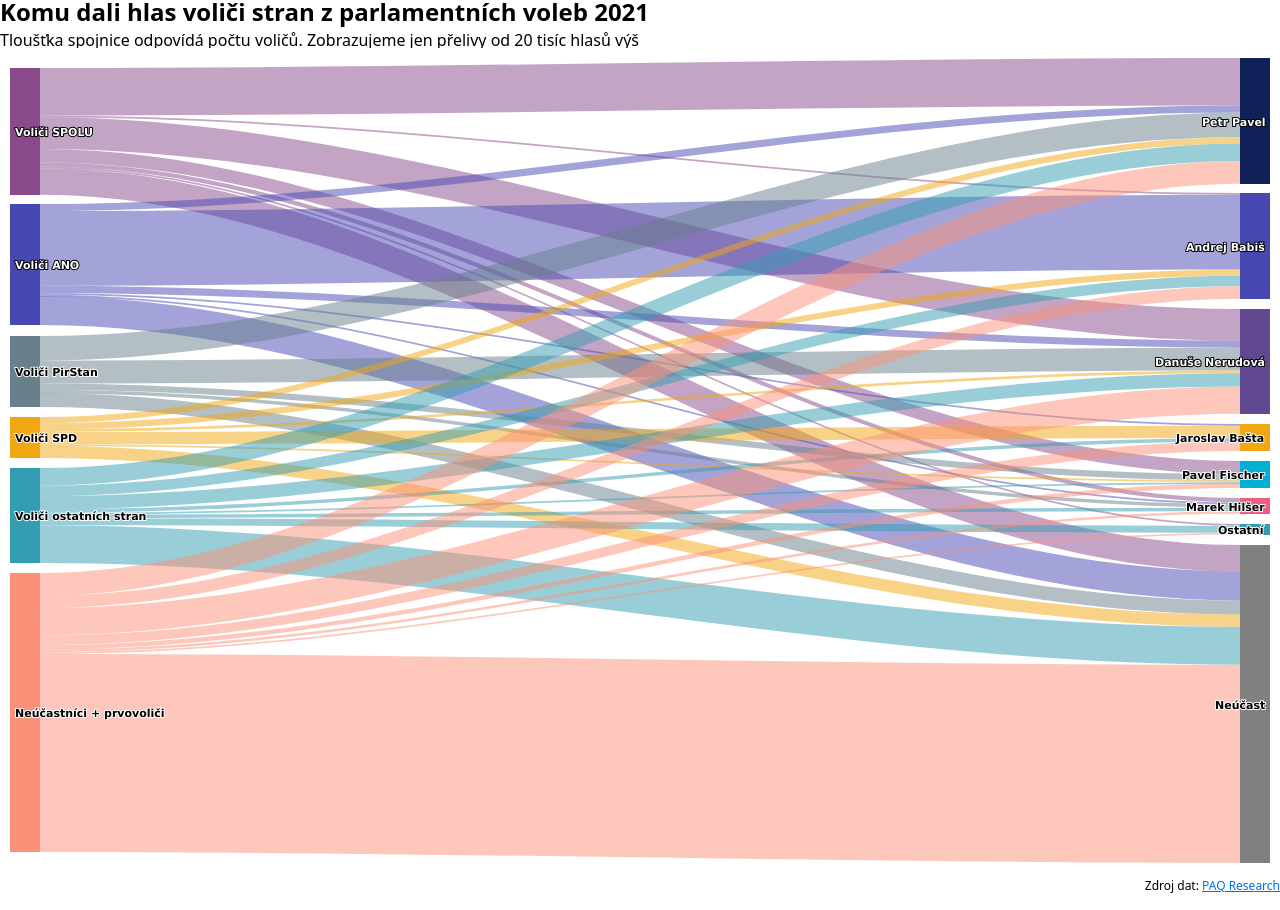
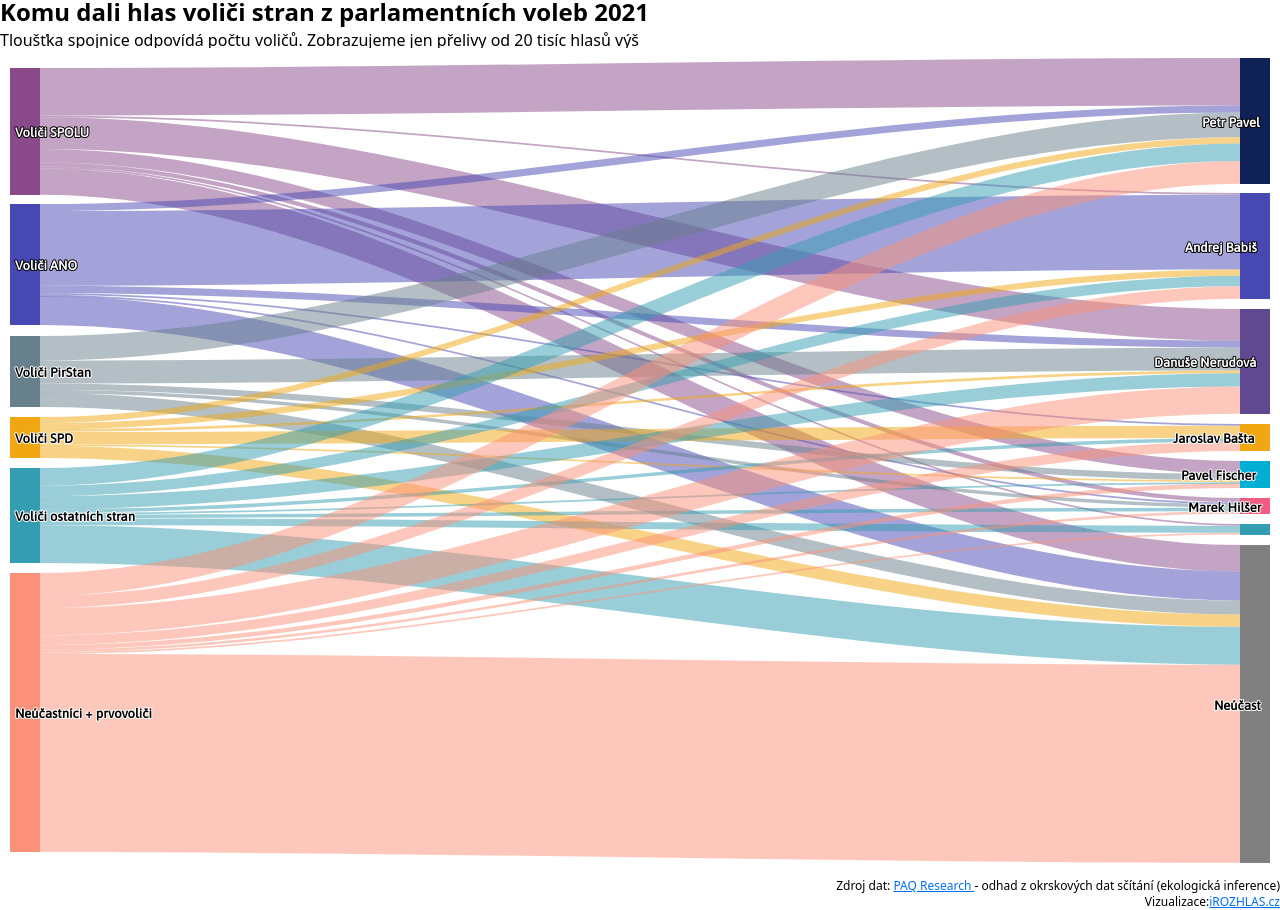
Before and after one commit to DataRozhlas/charts, a Next.js app: page /charts/sankey-prez in a window 1280 px wide. Built offline with nearby package versions, Linux system fonts and the light colour scheme.

Commit message:
fonts, credits

```diff
--- a/components/Sankey/index.tsx
+++ b/components/Sankey/index.tsx
@@ -1,16 +1,22 @@
 import Highcharts from "highcharts";
 import highchartsSankey from "highcharts/modules/sankey";
 import HighchartsReact from "highcharts-react-official";
+import { Asap } from "@next/font/google";
+
+const asap = Asap({ weight: "400", subsets: ["latin"] });
 
 if (typeof Highcharts === "object") {
   highchartsSankey(Highcharts);
 }
 
 const Sankey = (props: any) => {
-  const options = {
+  const options: any = {
     chart: {
       height: props.height,
       type: "sankey",
+      style: {
+        fontFamily: asap.style.fontFamily,
+      },
     },
     title: {
       text: undefined,
@@ -22,8 +28,21 @@ const Sankey = (props: any) => {
       {
         data: props.data,
         name: "",
+        animation: false,
         nodes: props.nodes,
         nodeWidth: props.nodeWidth,
+        dataLabels: {
+          style: {
+            fontSize: "13px",
+          },
+        },
+        tooltip: {
+          nodeFormatter: function (this: typeof options, err: any) {
+            return `${this.name}<br><b>${this.sum.toLocaleString(
+              "cs-CZ"
+            )} hlasů</b>`;
+          },
+        },
       },
     ],
   };
--- a/pages/sankey-prez.tsx
+++ b/pages/sankey-prez.tsx
@@ -47,7 +47,14 @@ const SankeyPrez = () => {
       <p className="text-xs text-end">
         Zdroj dat:{" "}
         <Link href={"https://www.paqresearch.cz/"} target="_blank">
-          PAQ Research
+          PAQ Research{" "}
+        </Link>
+        - odhad z okrskových dat sčítání (ekologická inference)
+      </p>
+      <p className="text-xs text-end">
+        Vizualizace:
+        <Link href={"https://www.irozhlas.cz/"} target="_blank">
+          iROZHLAS.cz
         </Link>
       </p>
     </div>
```
